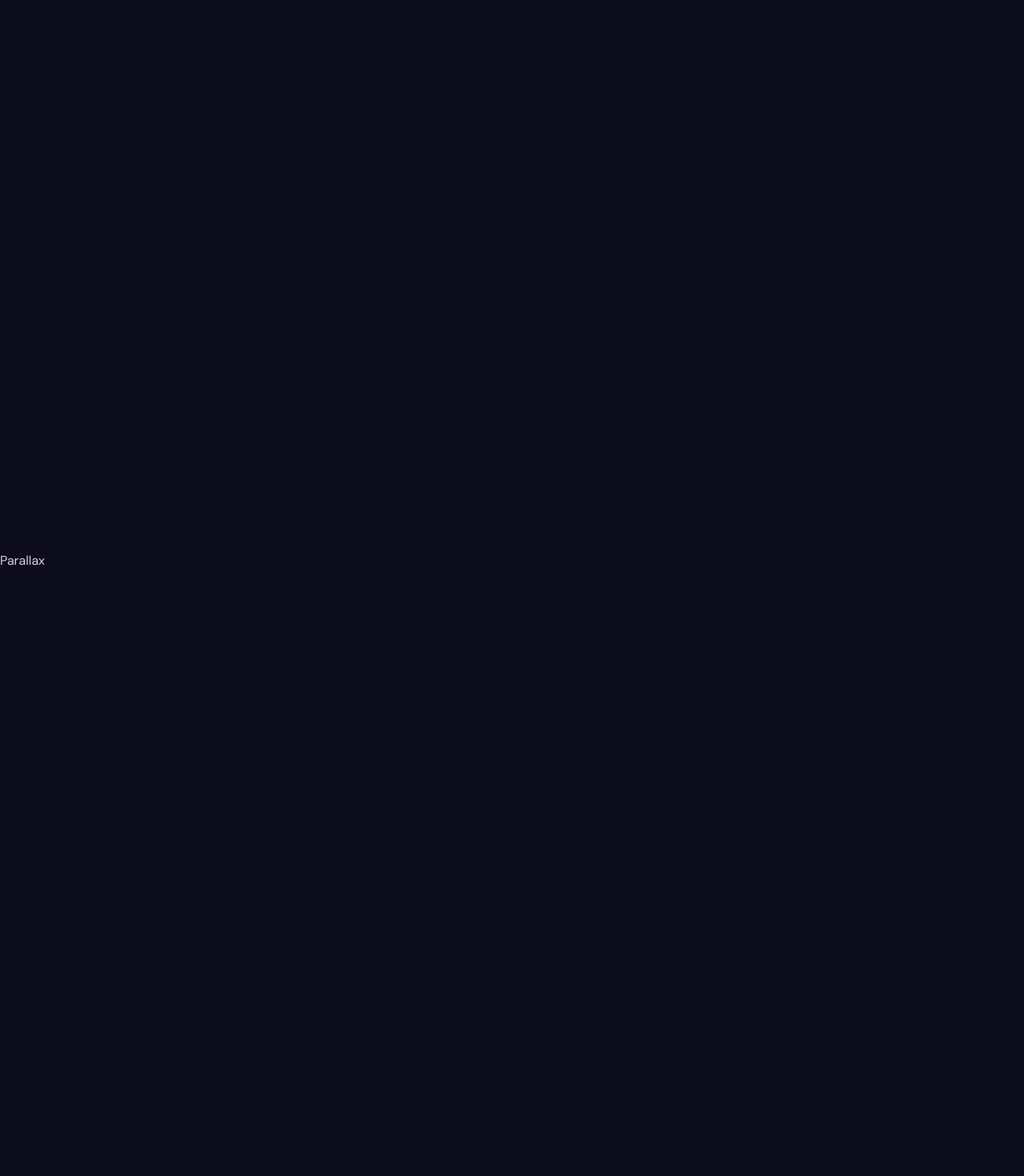
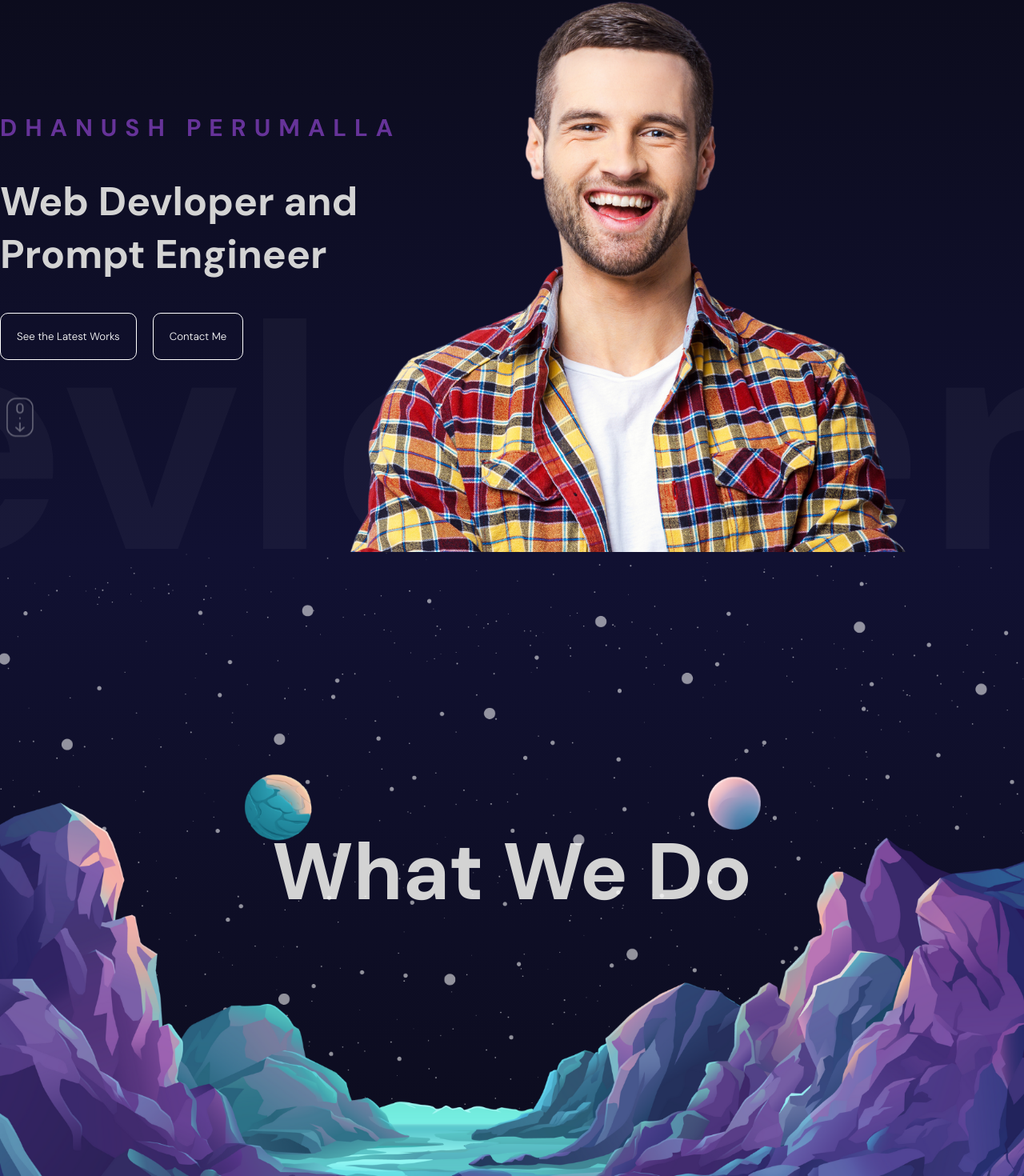
Before and after one commit to dhanushperumalla/Parallax--Portfolio, a React (Vite) app: page / in a window 1280 px wide. Shown: the part 110-1580 px from the top of the page at 80% size. Built offline with nearby package versions, Linux system fonts and the light colour scheme.

Commit message:
Parallax Section Completed

```diff
--- a/src/App.jsx
+++ b/src/App.jsx
@@ -1,15 +1,22 @@
 import "./app.scss";
+import Hero from "./components/hero/Hero";
 import Navbar from "./components/navbar/navbar";
+import Parallax from "./components/parallax/Parallax";
 
 const App = () => {
   return (
     <div>
       <section id="Homepage">
         <Navbar />
+        <Hero />
       </section>
-      <section id="Services">Parallax</section>
+      <section id="Services">
+        <Parallax type="services" />
+      </section>
       <section>Services</section>
-      <section id="Portfolio">Parallax</section>
+      <section id="Portfolio">
+        <Parallax type="portfolio" />
+      </section>
       <section>Portfolio1</section>
       <section>Portfolio2</section>
       <section>Portfolio3</section>
--- /dev/null
+++ b/src/components/hero/Hero.jsx
@@ -0,0 +1,82 @@
+import "./hero.scss";
+import { motion } from "framer-motion";
+const textVariants = {
+  initial: {
+    x: -500,
+    opacity: 0,
+  },
+  animate: {
+    x: -0,
+    opacity: 1,
+    transition: {
+      duration: 1,
+      staggerChildern: 0.1,
+    },
+  },
+  scrollButton: {
+    opacity: 0,
+    y: 10,
+    transition: {
+      duration: 2,
+      repeat: Infinity,
+    },
+  },
+};
+const sliderVariants = {
+  initial: {
+    x: 0,
+  },
+  animate: {
+    x: "-220%",
+    transition: {
+      repeat: Infinity,
+      repeatType: "mirror",
+      duration: 20,
+    },
+  },
+};
+const Hero = () => {
+  return (
+    <div className="hero">
+      <div className="wrapper">
+        <motion.div
+          className="textContainer"
+          variants={textVariants}
+          initial="initial"
+          animate="animate"
+        >
+          <motion.h2 variants={textVariants}>DHANUSH PERUMALLA</motion.h2>
+          <motion.h1 variants={textVariants}>
+            Web Devloper and <br />
+            Prompt Engineer
+          </motion.h1>
+          <motion.div className="buttons" variants={textVariants}>
+            <motion.button variants={textVariants}>
+              See the Latest Works
+            </motion.button>
+            <motion.button variants={textVariants}>Contact Me</motion.button>
+          </motion.div>
+          <motion.img
+            variants={textVariants}
+            animate="scrollButton"
+            src="/scroll.png"
+            alt=""
+          />
+        </motion.div>
+      </div>
+      <motion.div
+        className="slidingTextContainer"
+        variants={sliderVariants}
+        animate="animate"
+        initial="initial"
+      >
+        Web Devloper Prompt Engineer Genrative AI
+      </motion.div>
+      <div className="imageContainer">
+        <img src="/hero.png" />
+      </div>
+    </div>
+  );
+};
+
+export default Hero;
--- /dev/null
+++ b/src/components/hero/hero.scss
@@ -0,0 +1,63 @@
+.hero {
+  height: calc(100vh - 100px);
+  overflow: hidden;
+  background: linear-gradient(180deg, #0c0c1d, #111132);
+  position: relative;
+
+  .wrapper {
+    max-width: 1366px;
+    height: 100%;
+    margin: auto;
+
+    .textContainer {
+      height: 100%;
+      width: 50%;
+      display: flex;
+      flex-direction: column;
+      justify-content: center;
+      gap: 40px;
+
+      h2 {
+        font-size: 30px;
+        color: rebeccapurple;
+        letter-spacing: 10px;
+      }
+      h1 {
+        font-size: 50px;
+      }
+
+      .buttons {
+        button {
+          padding: 20px;
+          border: 1px solid white;
+          border-radius: 10px;
+          background-color: transparent;
+          color: white;
+          margin-right: 20px;
+          cursor: pointer;
+          font-weight: 300;
+        }
+      }
+
+      img {
+        width: 50px;
+      }
+    }
+  }
+
+  .imageContainer {
+    height: 100%;
+    position: absolute;
+    top: 0;
+    right: 0;
+  }
+  .slidingTextContainer {
+    position: absolute;
+    font-size: 50vh;
+    bottom: -120px;
+    white-space: nowrap;
+    color: #ffffff09;
+    width: 100%;
+    font-weight: bold;
+  }
+}
--- /dev/null
+++ b/src/components/parallax/Parallax.jsx
@@ -0,0 +1,45 @@
+import { useRef } from "react";
+import "./parallax.scss";
+import { motion, useScroll, useTransform } from "framer-motion";
+
+const Parallax = ({ type }) => {
+  const ref = useRef();
+
+  const { scrollYProgress } = useScroll({
+    target: ref,
+    offset: ["start start", "end start"],
+  });
+
+  const yText = useTransform(scrollYProgress, [0, 1], ["0%", "500%"]);
+  const yBg = useTransform(scrollYProgress, [0, 1], ["0%", "100%"]);
+
+  return (
+    <div
+      className="parallax"
+      ref={ref}
+      style={{
+        background:
+          type === "services"
+            ? "linear-gradient(180deg, #111132,#0c0c1d)"
+            : "linear-gradient(180deg,#111132,#505064)",
+      }}
+    >
+      <motion.h1 style={{ y: yText }}>
+        {type === "services" ? "What We Do" : "What We Did"}
+      </motion.h1>
+      <motion.div className="mountains"></motion.div>
+      <motion.div
+        className="planets"
+        style={{
+          y: yBg,
+          backgroundImage: `url(${
+            type === "services" ? "/planets.png" : "/sun.png"
+          })`,
+        }}
+      ></motion.div>
+      <motion.div style={{ x: yBg }} className="stars"></motion.div>
+    </div>
+  );
+};
+
+export default Parallax;
--- /dev/null
+++ b/src/components/parallax/parallax.scss
@@ -0,0 +1,40 @@
+.parallax {
+  width: 100%;
+  height: 100%;
+  position: relative;
+  display: flex;
+  align-items: center;
+  justify-content: center;
+  overflow: hidden;
+
+  h1 {
+    font-size: 100px;
+  }
+  .mountains {
+    background-image: url("/mountains.png");
+    background-size: cover;
+    background-position: bottom;
+    width: 100%;
+    height: 100%;
+    position: absolute;
+    z-index: 3;
+  }
+  .planets {
+    background-image: url("/planets.png");
+    background-size: cover;
+    background-position: bottom;
+    width: 100%;
+    height: 100%;
+    position: absolute;
+    z-index: 2;
+  }
+  .stars {
+    background-image: url("/stars.png");
+    background-size: cover;
+    background-position: bottom;
+    width: 100%;
+    height: 100%;
+    position: absolute;
+    z-index: 1;
+  }
+}
--- a/src/components/sidebar/sidebar.scss
+++ b/src/components/sidebar/sidebar.scss
@@ -7,6 +7,7 @@
   color: black;
 
   .bg {
+    z-index: 999;
     position: fixed;
     top: 0;
     left: 0;
@@ -30,6 +31,7 @@
   }
 
   button {
+    z-index: 999;
     width: 50px;
     height: 50px;
     border-radius: 50%;
```
